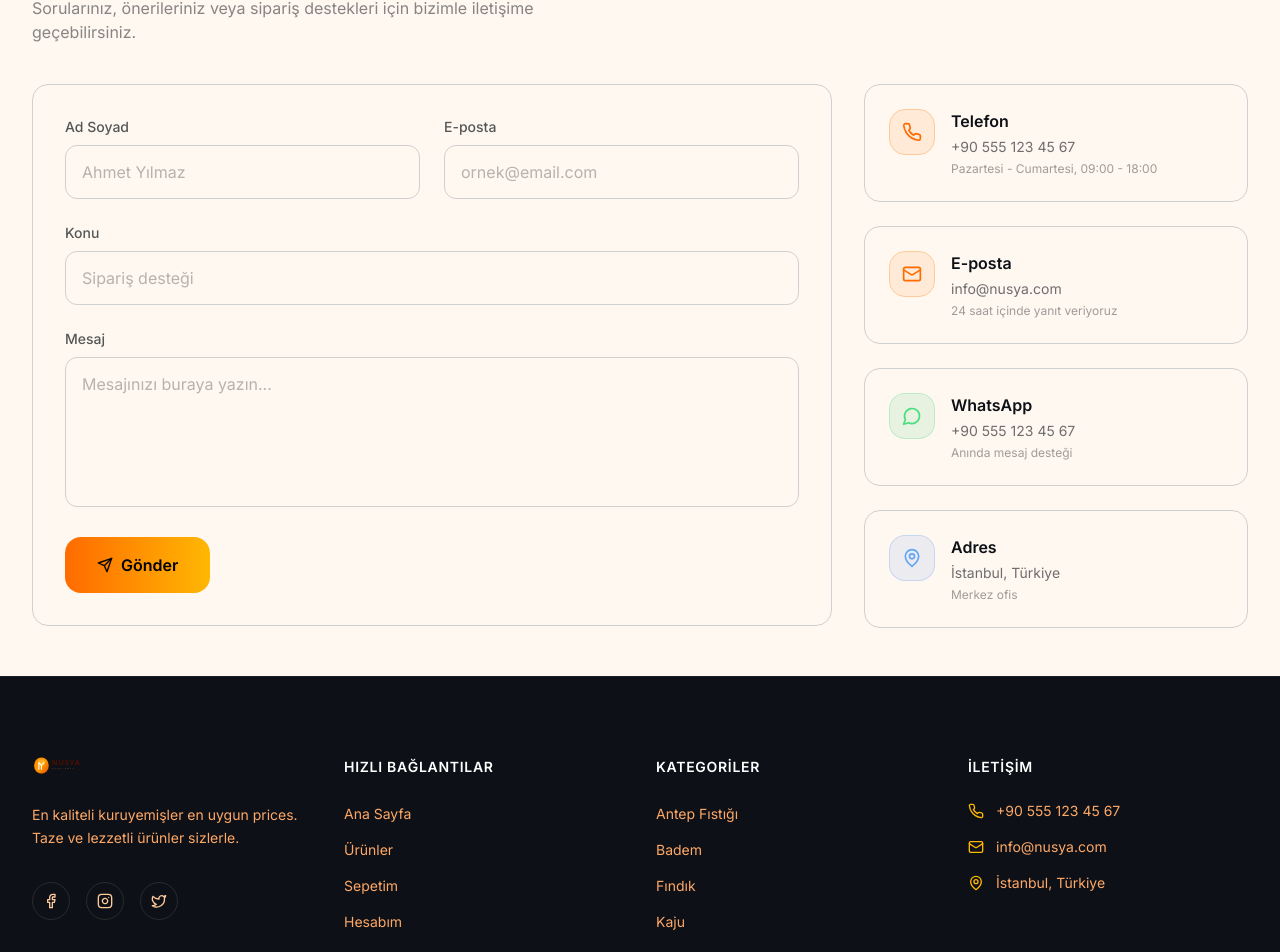
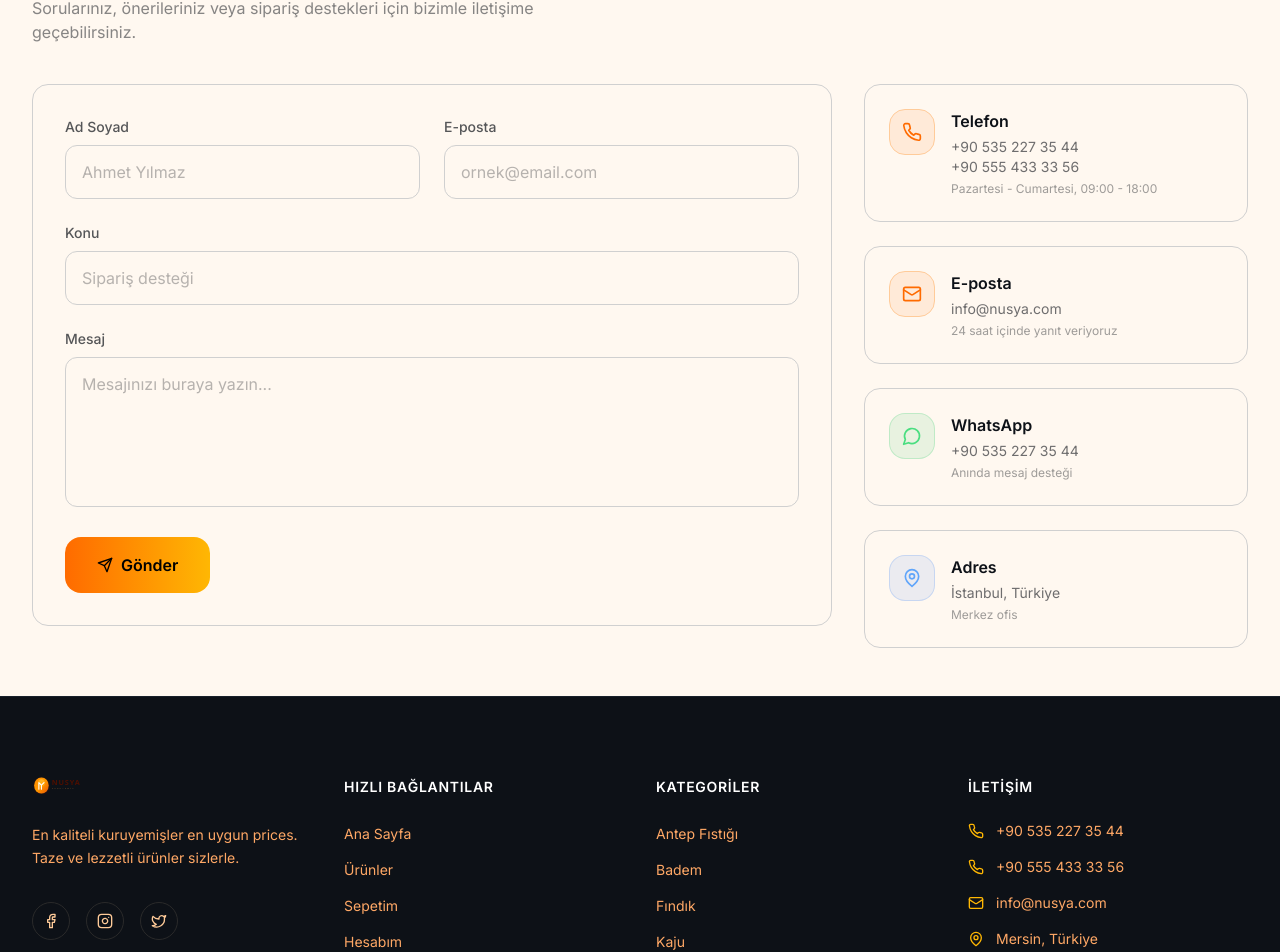
Before and after one commit to SerHaaT22233/nusya-kuruyemis, a Next.js app in the folder frontend/: page /contact in a window 1280 px wide. Shown: the part 218-1170 px from the top of the page. Built offline with nearby package versions, Linux system fonts and the light colour scheme; no server answers.

Commit message:
Fix: contact info, footer, year 2026

```diff
--- a/frontend/src/app/contact/page.tsx
+++ b/frontend/src/app/contact/page.tsx
@@ -125,7 +125,8 @@ export default function ContactPage() {
                 </div>
                 <div>
                   <h3 className="font-semibold text-ink-900 mb-1">Telefon</h3>
-                  <p className="text-sm text-ink-900/60">+90 555 123 45 67</p>
+                  <p className="text-sm text-ink-900/60">+90 535 227 35 44</p>
+                  <p className="text-sm text-ink-900/60">+90 555 433 33 56</p>
                   <p className="text-xs text-ink-900/40 mt-1">Pazartesi - Cumartesi, 09:00 - 18:00</p>
                 </div>
               </div>
@@ -161,7 +162,7 @@ export default function ContactPage() {
                 </div>
                 <div>
                   <h3 className="font-semibold text-ink-900 mb-1">WhatsApp</h3>
-                  <p className="text-sm text-ink-900/60">+90 555 123 45 67</p>
+                  <p className="text-sm text-ink-900/60">+90 535 227 35 44</p>
                   <p className="text-xs text-ink-900/40 mt-1">Anında mesaj desteği</p>
                 </div>
               </div>
--- a/frontend/src/components/footer.tsx
+++ b/frontend/src/components/footer.tsx
@@ -55,7 +55,11 @@ export default function Footer() {
             <ul className="space-y-4">
               <li className="flex items-start gap-3">
                 <Phone className="w-4 h-4 text-sun-500 mt-0.5 flex-shrink-0" />
-                <span className="text-sm text-brand-300 hover:text-white transition-colors duration-300">+90 555 123 45 67</span>
+                <span className="text-sm text-brand-300 hover:text-white transition-colors duration-300">+90 535 227 35 44</span>
+              </li>
+              <li className="flex items-start gap-3">
+                <Phone className="w-4 h-4 text-sun-500 mt-0.5 flex-shrink-0" />
+                <span className="text-sm text-brand-300 hover:text-white transition-colors duration-300">+90 555 433 33 56</span>
               </li>
               <li className="flex items-start gap-3">
                 <Mail className="w-4 h-4 text-sun-500 mt-0.5 flex-shrink-0" />
@@ -63,7 +67,7 @@ export default function Footer() {
               </li>
               <li className="flex items-start gap-3">
                 <MapPin className="w-4 h-4 text-sun-500 mt-0.5 flex-shrink-0" />
-                <span className="text-sm text-brand-300">İstanbul, Türkiye</span>
+                <span className="text-sm text-brand-300">Mersin, Türkiye</span>
               </li>
             </ul>
           </div>
@@ -71,7 +75,7 @@ export default function Footer() {
 
         <div className="border-t border-ink-800 mt-16 pt-8 flex flex-col md:flex-row justify-between items-center gap-4">
           <p className="text-brand-500 text-xs">
-            © 2024 Nusya Kuruyemiş. Tüm hakları saklıdır.
+            © 2026 Nusya Kuruyemiş. Tüm hakları saklıdır.
           </p>
           <div className="flex items-center gap-6">
             <a href="#" className="text-xs text-brand-500 hover:text-brand-200 transition-colors duration-300">Gizlilik Politikası</a>
```
